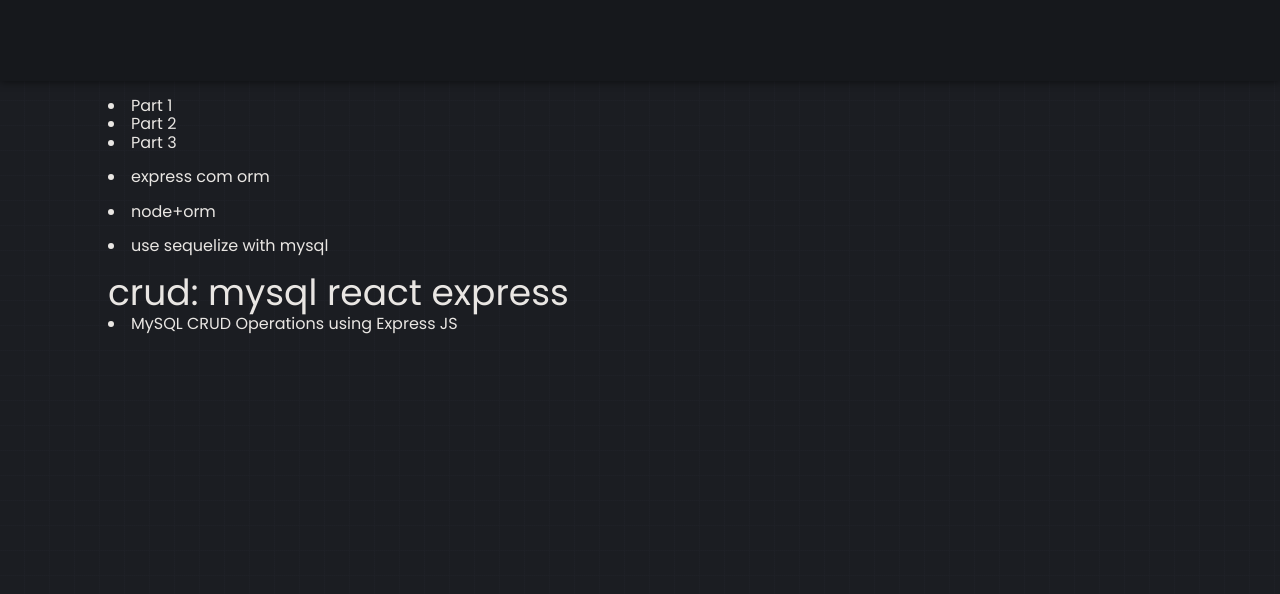
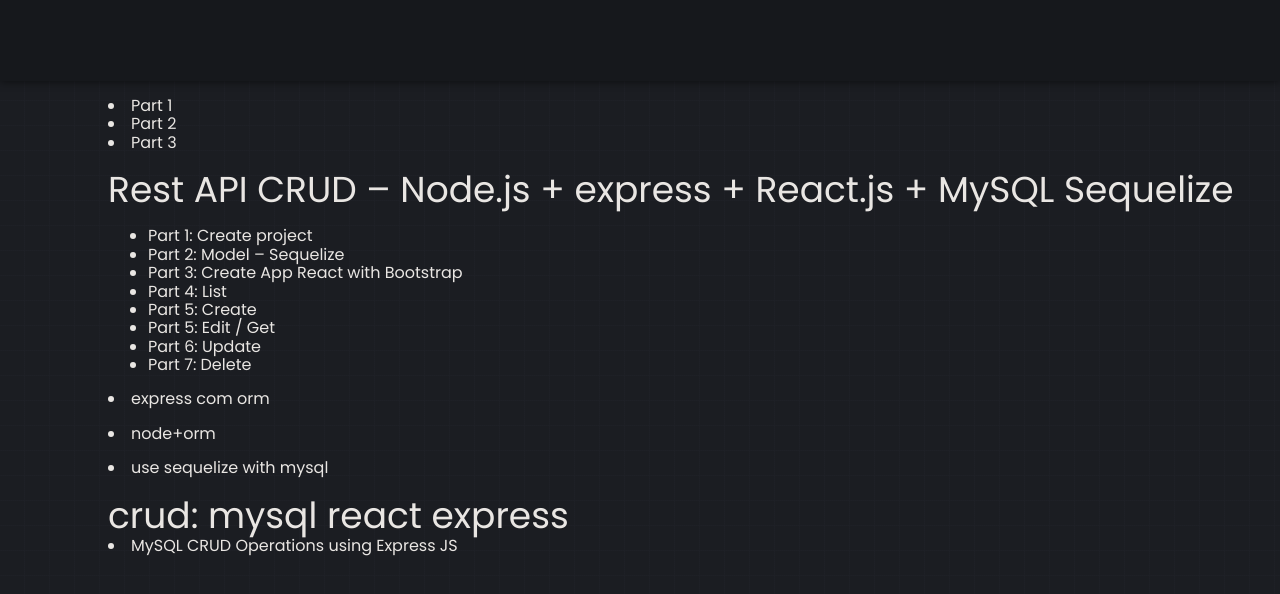
Before and after one commit to c-cursos/crud-nerms, a plain HTML site: page index.html in a window 1280 px wide. Drawn offline with Linux system fonts and the light colour scheme.

Commit message:
Ceo - qui 13 abr 2023 21:29:39 -03

```diff
--- a/index.html
+++ b/index.html
@@ -268,6 +268,19 @@
             <li link="https://lo-victoria.com/build-a-mysql-nodejs-crud-app-3-the-client-side-with-react">Part 3</li>
         </menu>
         <menu>
+            <t2>Rest API CRUD – Node.js + express + React.js + MySQL Sequelize</t2>
+            <ul>
+                <li link="https://www.tutofox.com/nodejs/api-rest-crud-building-web-applications-with-node-js/">Part 1: Create project</li>
+                <li link="https://www.tutofox.com/nodejs/rest-api-crud-node-js-express-react-js-mysql-part-2-model-sequelize/">Part 2: Model – Sequelize</li>
+                <li link="https://www.tutofox.com/nodejs/rest-api-crud-node-js-express-react-js-mysql-part-3-create-app-react-with-bootstrap/">Part 3: Create App React with Bootstrap</li>
+                <li link="https://www.tutofox.com/react/rest-api-crud-node-js-express-react-js-mysql-part-4-list/">Part 4: List</li>
+                <li link="https://www.tutofox.com/nodejs/rest-api-crud-node-js-express-react-js-mysql-part-5-create/">Part 5: Create</li>
+                <li link="https://www.tutofox.com/nodejs/rest-api-crud-node-js-express-react-js-mysql-part-5-edit-get/">Part 5: Edit / Get</li>
+                <li link="https://www.tutofox.com/nodejs/rest-api-crud-node-js-express-react-js-mysql-part-6-update/">Part 6: Update</li>
+                <li link="https://www.tutofox.com/nodejs/rest-api-crud-node-js-express-react-js-mysql-part-7-delete/">Part 7: Delete</li>
+            </ul>
+        </menu>
+        <menu>
             <li link="https://www.treinaweb.com.br/blog/usando-sequelize-orm-com-node-e-express">express com orm</li>
         </menu>
 
```
